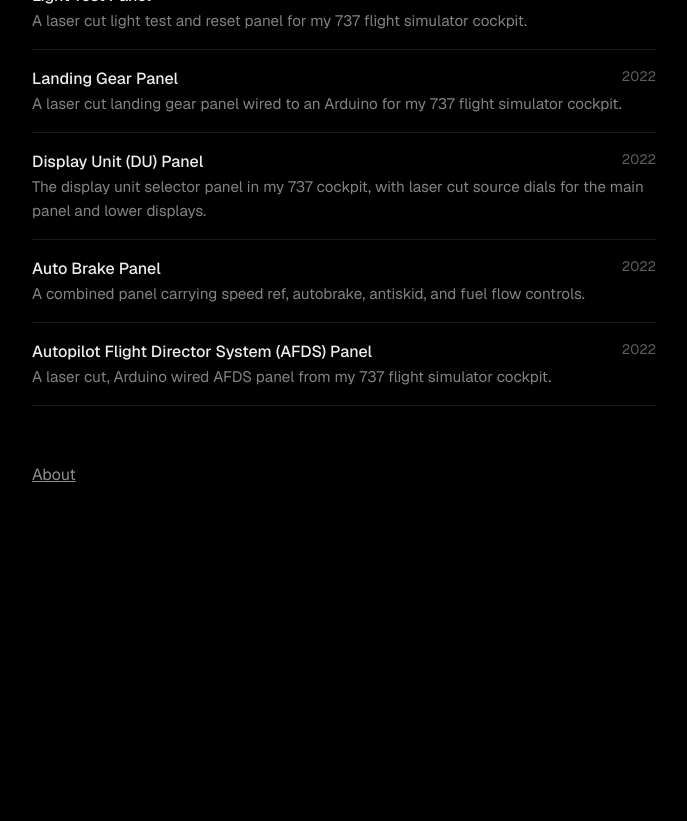
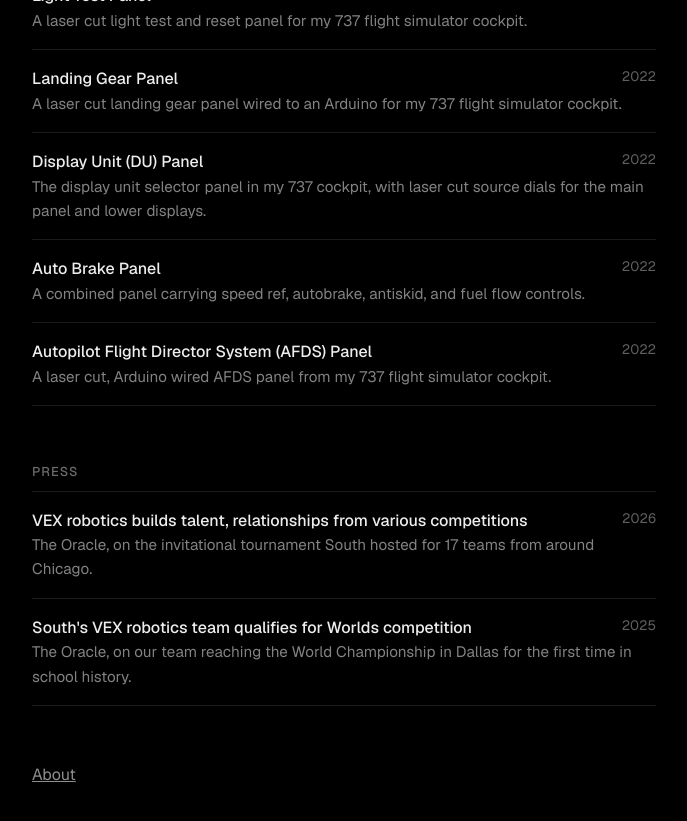
Before and after one commit to emaad-majeed/emaad-majeed.github.io, a Jekyll site: the page built from index.md, in a window 1280 px wide and 900 px high, scrolled down 6886 px. Shown: the top 821 px of the window, without its empty margins (296-983 px from the left). Built offline with Jekyll 4.4.1, drawn with Linux system fonts in a browser that asks for light colours; before the commit the page ends 7486 px from its top, so only the background shows below that.

Commit message:
Add Press section linking to two Oracle articles

```diff
--- a/index.md
+++ b/index.md
@@ -34,4 +34,18 @@
   {% endfor %}
 </section>
 
+<section class="list">
+  <h2>Press</h2>
+  <a class="row" href="https://theoracle.glenbrook225.org/news/2026/02/27/vex-robotics-builds-talent-relationships-from-various-competitions/" target="_blank" rel="noopener noreferrer">
+    <span class="year">2026</span>
+    <span class="title">VEX robotics builds talent, relationships from various competitions</span>
+    <span class="desc">The Oracle, on the invitational tournament South hosted for 17 teams from around Chicago.</span>
+  </a>
+  <a class="row" href="https://theoracle.glenbrook225.org/top-stories/web-exclusives/2025/03/10/souths-vex-robotics-team-qualifies-for-worlds-competition/" target="_blank" rel="noopener noreferrer">
+    <span class="year">2025</span>
+    <span class="title">South's VEX robotics team qualifies for Worlds competition</span>
+    <span class="desc">The Oracle, on our team reaching the World Championship in Dallas for the first time in school history.</span>
+  </a>
+</section>
+
 <p class="foot"><a href="{{ '/about/' | relative_url }}">About</a></p>
```
